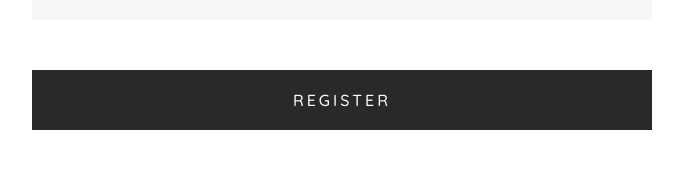
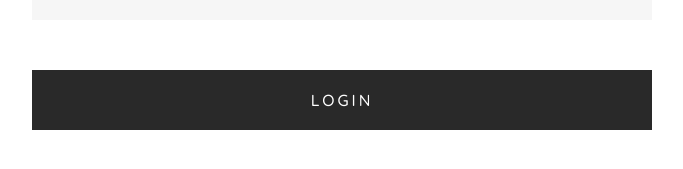
Before and after one commit to LeelaMardana/Neobis-Auth, a React (Create React App) app: page /signin in a window 1280 px wide. Shown: the part 427-596 px from the top of the page, without its empty margins (298-981 px from the left). Built offline with nearby package versions, Linux system fonts and the light colour scheme.

Commit message:
Add Navigate

```diff
--- a/src/App.js
+++ b/src/App.js
@@ -1,4 +1,4 @@
-import { BrowserRouter as Router, Routes, Route } from 'react-router-dom';
+import { BrowserRouter, Routes, Route, Navigate } from 'react-router-dom';
 import { Signin } from './pages/Signin';
 import { Dashboard } from './pages/Dashboard';
 import { Signup } from './pages/Signup';
@@ -9,16 +9,17 @@
 function App() {
   return (
     <>
-      <Router>
+      <BrowserRouter>
         <div className='container'>
           <Header />
           <Routes>
-            <Route path='/' element={<Dashboard />} />
+            <Route exact path='/' element={<Navigate to='/signin' />} />
+            <Route path='/dashboard' element={<Dashboard />} />
             <Route path='/signin' element={<Signin />} />
             <Route path='/signup' element={<Signup />} />
           </Routes>
         </div>
-      </Router>
+      </BrowserRouter>
       <ToastContainer />
     </>
   );
--- a/src/index.js
+++ b/src/index.js
@@ -7,9 +7,7 @@
 
 const root = ReactDOM.createRoot(document.getElementById('root'));
 root.render(
-  <React.StrictMode>
-    <Provider store={store}>
-      <App />
-    </Provider>
-  </React.StrictMode>
+  <Provider store={store}>
+    <App />
+  </Provider>
 );
--- a/src/pages/Signin.jsx
+++ b/src/pages/Signin.jsx
@@ -80,7 +80,7 @@
           name='password'
           type='password'
         />
-        <button type='submit'>Register</button>
+        <button type='submit'>Login</button>
       </Form>
     </Formik>
   );
```
